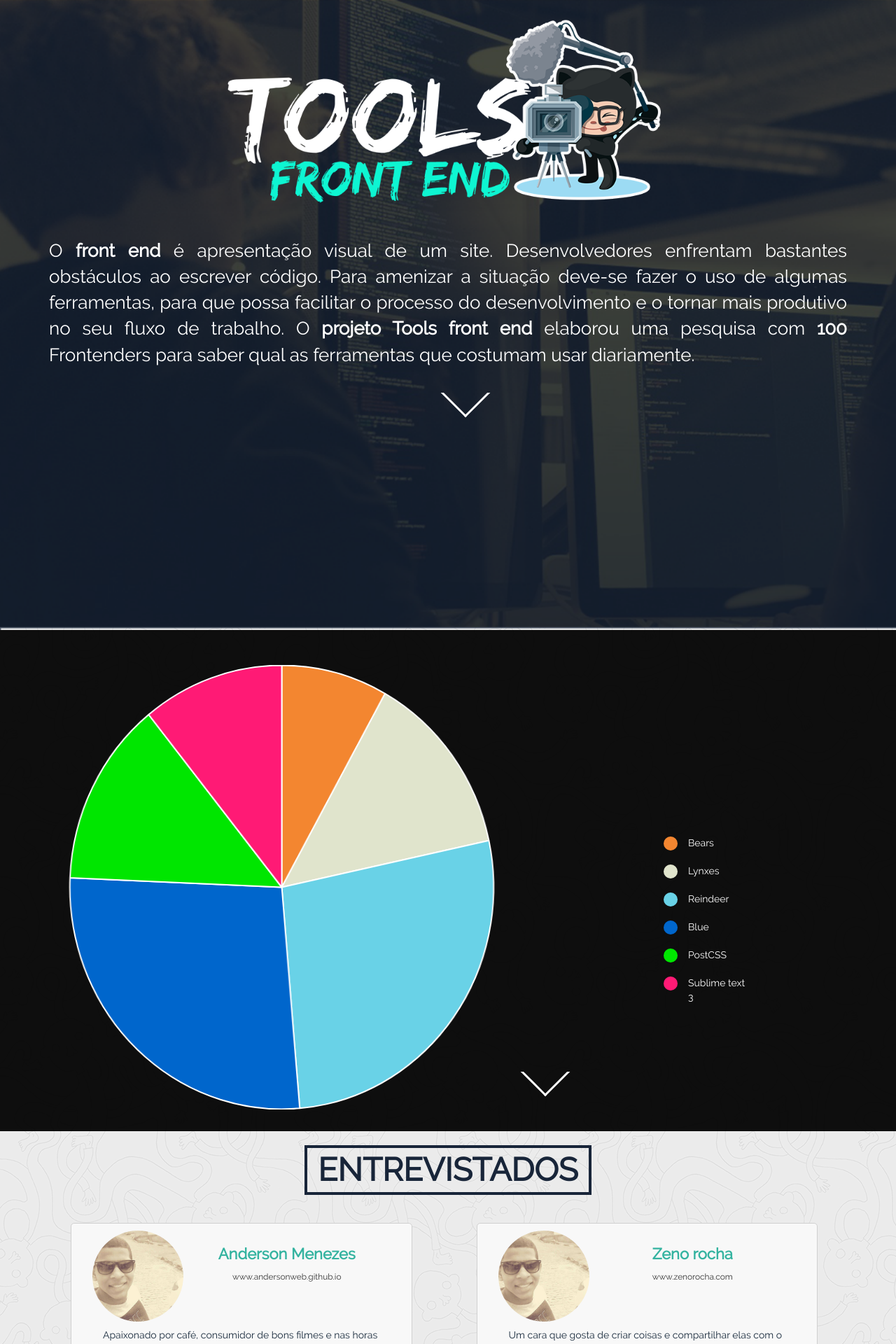
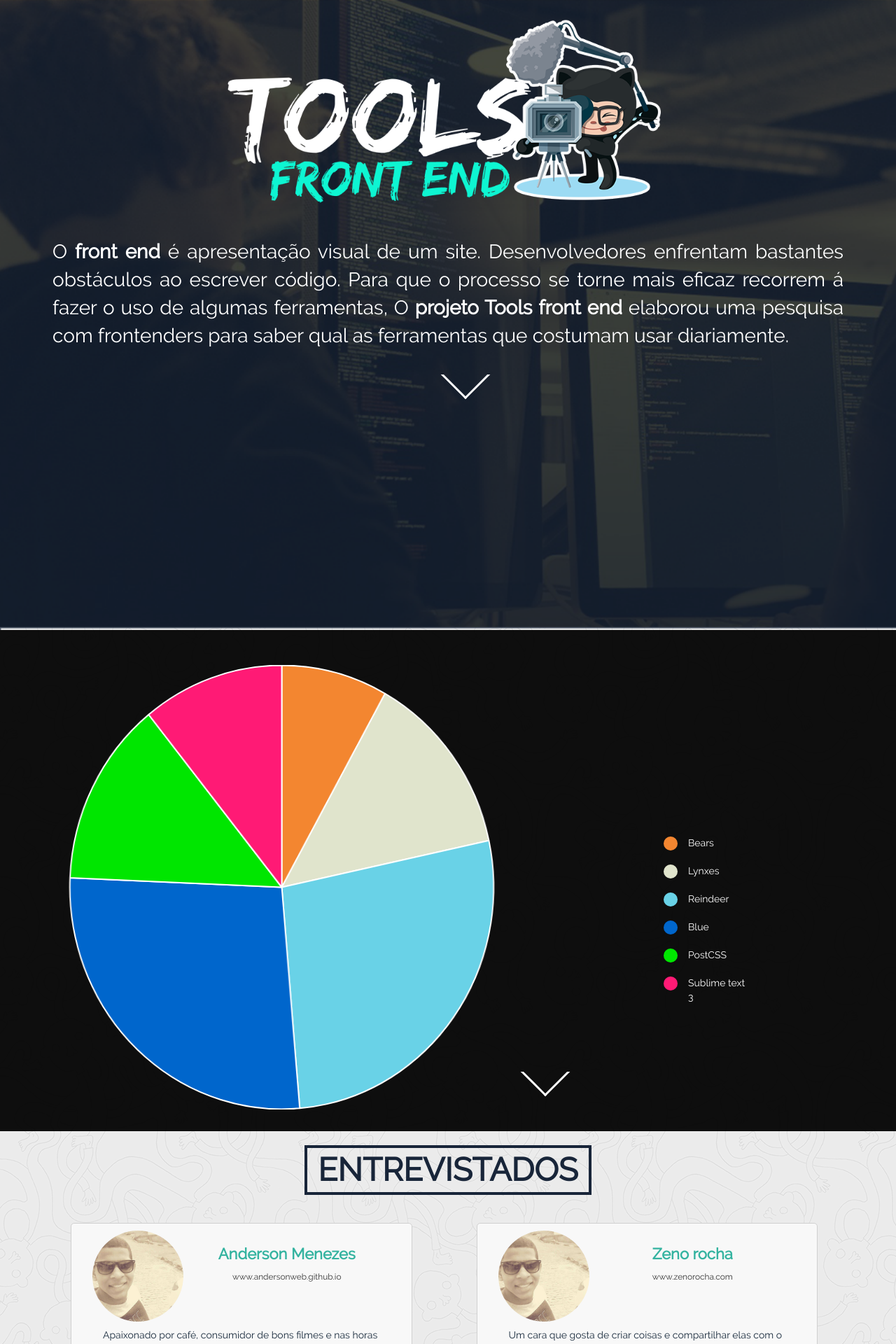
Before and after one commit to dailycode/tools, a Jekyll site: the page built from index.html, in a window 1280 px wide. Shown: the top 1920 px of the page at 70% size. Built offline with Jekyll 4.4.1, drawn with Linux system fonts in a browser that asks for light colours; the list of posts is cut into pages by our own code.

Commit message:
Ajuste textos de introdução

```diff
--- a/_includes/header.html
+++ b/_includes/header.html
@@ -1,13 +1,13 @@
 <header class="header">
 	<div class="container">
 		<div class="row">
-			<h1 class="col-md-7 col-centered">
-				<a href="#" class="logo"></a>
-			</h1>
-			<section class="intro col-md-12">
-				<p class="text-intro">O <b>front end</b> é apresentação visual de um site. Desenvolvedores enfrentam bastantes obstáculos ao escrever código. Para amenizar a situação deve-se fazer o uso de algumas ferramentas, para que possa facilitar o processo do desenvolvimento e o tornar mais produtivo no seu fluxo de trabalho.
-				O <b>projeto Tools front end</b> elaborou uma pesquisa com <b>100</b> Frontenders para saber qual as ferramentas que costumam usar diariamente.</p>
-				<a data-scroll class="col-md-12 btn-arrow" href="#graphic"></a>
+			<section class="intro">
+				<h1 class="col-md-7 col-centered">
+					<a href="#" class="logo"></a>
+				</h1>
+					<p class="text-intro">O <b>front end</b> é apresentação visual de um site. Desenvolvedores enfrentam bastantes obstáculos ao escrever código. Para que o processo se torne mais eficaz recorrem á fazer o uso de algumas ferramentas,
+					O <b>projeto Tools front end</b> elaborou uma pesquisa com frontenders para saber qual as ferramentas que costumam usar diariamente.</p>
+					<a data-scroll class="col-md-12 btn-arrow" href="#graphic"></a>
 			</section>
 		</div>
 	</div>
--- a/_sass/partials/_header.scss
+++ b/_sass/partials/_header.scss
@@ -12,12 +12,14 @@
 	background-size: contain;
 }
 .intro{
+
 }
 .text-intro{
 	color: $colorAll;
-	font-size: 26px;
+	font-size: 28px;
 	text-align: justify;
 	font-weight: 300;
+	padding: 0 20px;
 }
 
 .info-author{
```
Also changed, not shown: assets/css/main.css.
